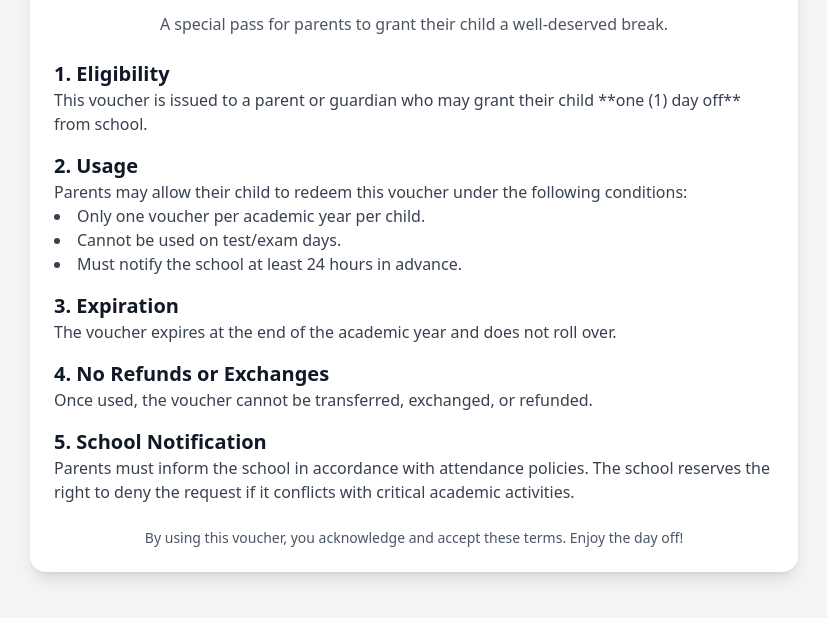
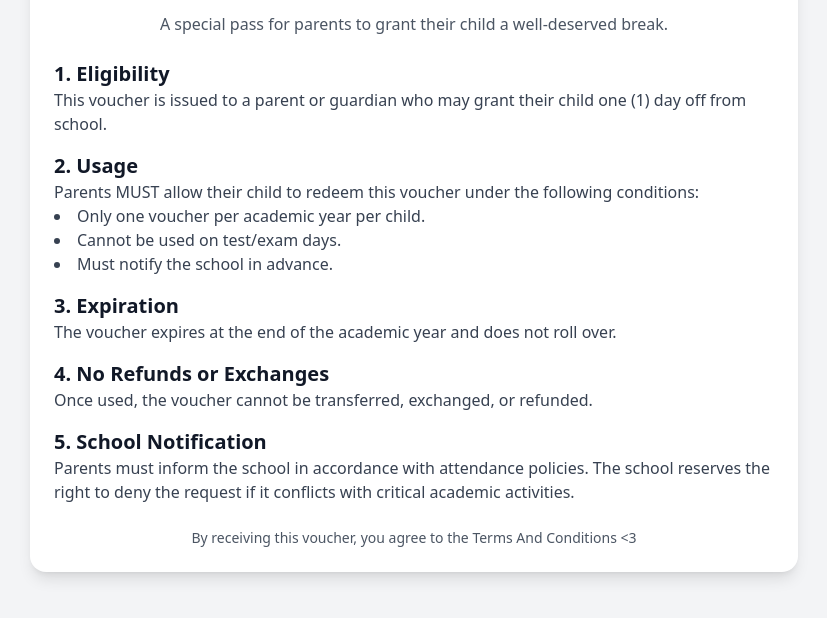
Before and after one commit to sshmoon/youtuber.lol, a plain HTML site: page fid/index.html in a window 1280 px wide. Shown: the part 104-722 px from the top of the page, without its empty margins (226-1053 px from the left). Drawn offline with nearby package versions, Linux system fonts and the light colour scheme.

Commit message:
Update index.html

```diff
--- a/fid/index.html
+++ b/fid/index.html
@@ -12,14 +12,14 @@
         <p class="text-center text-gray-600 mb-6">A special pass for parents to grant their child a well-deserved break.</p>
 
         <h2 class="text-xl font-semibold mt-4">1. Eligibility</h2>
-        <p class="text-gray-700">This voucher is issued to a parent or guardian who may grant their child **one (1) day off** from school.</p>
+        <p class="text-gray-700">This voucher is issued to a parent or guardian who may grant their child one (1) day off from school.</p>
 
         <h2 class="text-xl font-semibold mt-4">2. Usage</h2>
-        <p class="text-gray-700">Parents may allow their child to redeem this voucher under the following conditions:</p>
+        <p class="text-gray-700">Parents MUST allow their child to redeem this voucher under the following conditions:</p>
         <ul class="list-disc list-inside text-gray-700">
             <li>Only one voucher per academic year per child.</li>
             <li>Cannot be used on test/exam days.</li>
-            <li>Must notify the school at least 24 hours in advance.</li>
+            <li>Must notify the school in advance.</li>
         </ul>
 
         <h2 class="text-xl font-semibold mt-4">3. Expiration</h2>
@@ -32,7 +32,7 @@
         <p class="text-gray-700">Parents must inform the school in accordance with attendance policies. The school reserves the right to deny the request if it conflicts with critical academic activities.</p>
 
         <div class="mt-6 text-center">
-            <p class="text-gray-600 text-sm">By using this voucher, you acknowledge and accept these terms. Enjoy the day off!</p>
+            <p class="text-gray-600 text-sm">By receiving this voucher, you agree to the Terms And Conditions <3</p>
         </div>
     </div>
 </body>
```
